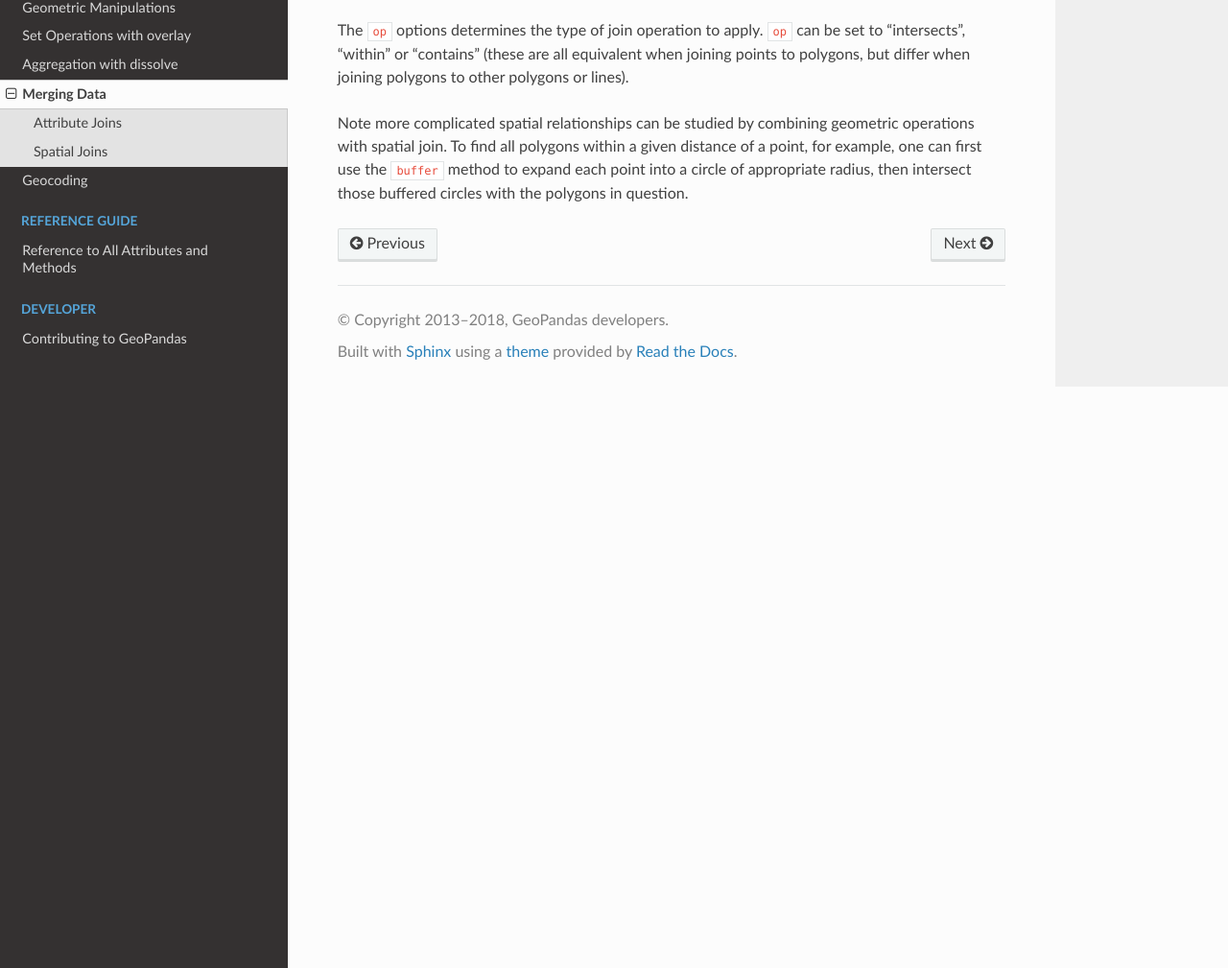
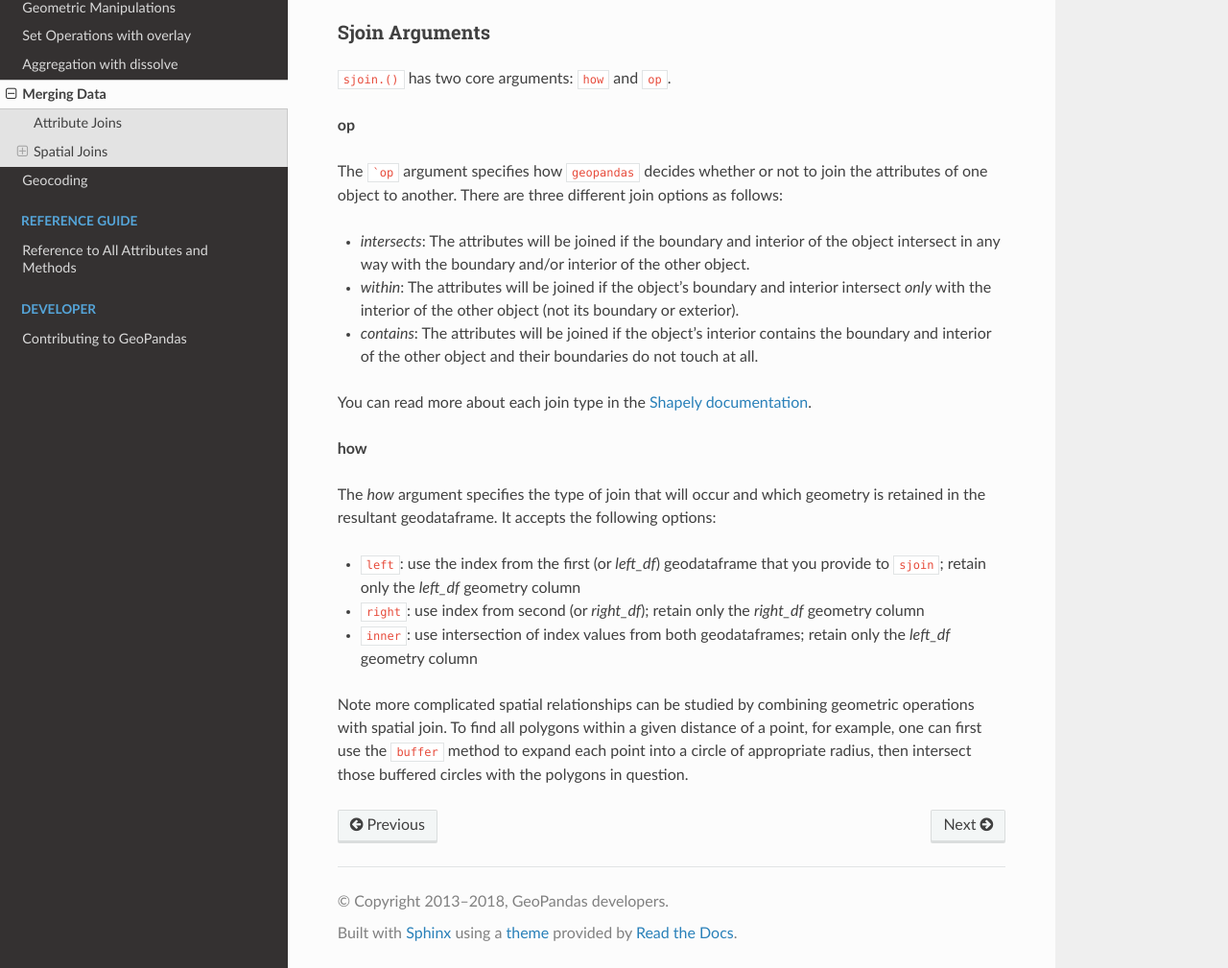
Before and after one commit to geopandas/geopandas, a Sphinx documentation site: the page built from doc/source/mergingdata.rst, in a window 1280 px wide and 1400 px high, scrolled down 846 px, cut to the strip 391-1400 px from the top of the window. Shown: the whole strip at 96% size. Built offline with Sphinx 7.4.7 and the Read the Docs theme 2.0.0, drawn with Linux system fonts in a browser that asks for light colours; pages that are not in the unit, such as notebooks, are missing from menus.

Commit message:
DOC updating spatial merge docs with argument details (#733)

````diff
--- a/doc/source/mergingdata.rst
+++ b/doc/source/mergingdata.rst
@@ -72,6 +72,27 @@ In a Spatial Join, two geometry objects are merged based on their spatial relati
    cities_with_country.head()
 
 
-The ``op`` options determines the type of join operation to apply. ``op`` can be set to "intersects", "within" or "contains" (these are all equivalent when joining points to polygons, but differ when joining polygons to other polygons or lines).
+Sjoin Arguments
+~~~~~~~~~~~~~~~~
+
+``sjoin.()`` has two core arguments: ``how`` and ``op``.
+
+**op**
+
+The ```op`` argument specifies how ``geopandas`` decides whether or not to join the attributes of one object to another. There are three different join options as follows:
+
+* `intersects`: The attributes will be joined if the boundary and interior of the object intersect in any way with the boundary and/or interior of the other object.
+* `within`: The attributes will be joined if the object’s boundary and interior intersect *only* with the interior of the other object (not its boundary or exterior).
+* `contains`: The attributes will be joined if the object’s interior contains the boundary and interior of the other object and their boundaries do not touch at all.
+
+You can read more about each join type in the `Shapely documentation <http://toblerity.org/shapely/manual.html#binary-predicates>`__.
+
+**how**
+
+The `how` argument specifies the type of join that will occur and which geometry is retained in the resultant geodataframe. It accepts the following options:
+
+* ``left``: use the index from the first (or `left_df`) geodataframe that you provide to ``sjoin``; retain only the `left_df` geometry column
+* ``right``: use index from second (or `right_df`); retain only the `right_df` geometry column
+* ``inner``: use intersection of index values from both geodataframes; retain only the `left_df` geometry column
 
 Note more complicated spatial relationships can be studied by combining geometric operations with spatial join. To find all polygons within a given distance of a point, for example, one can first use the ``buffer`` method to expand each point into a circle of appropriate radius, then intersect those buffered circles with the polygons in question.
````
Also changed, not shown: doc/source/aggregation_with_dissolve.rst (+17 -3 lines).
